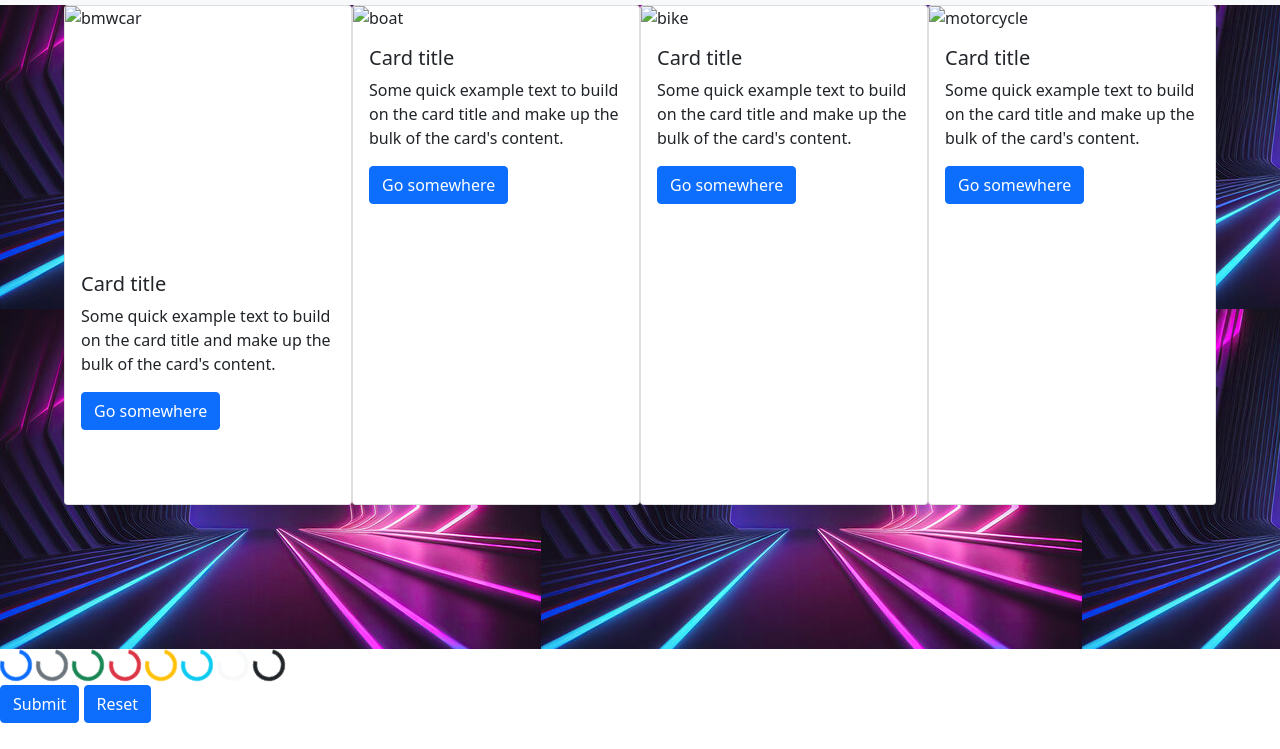
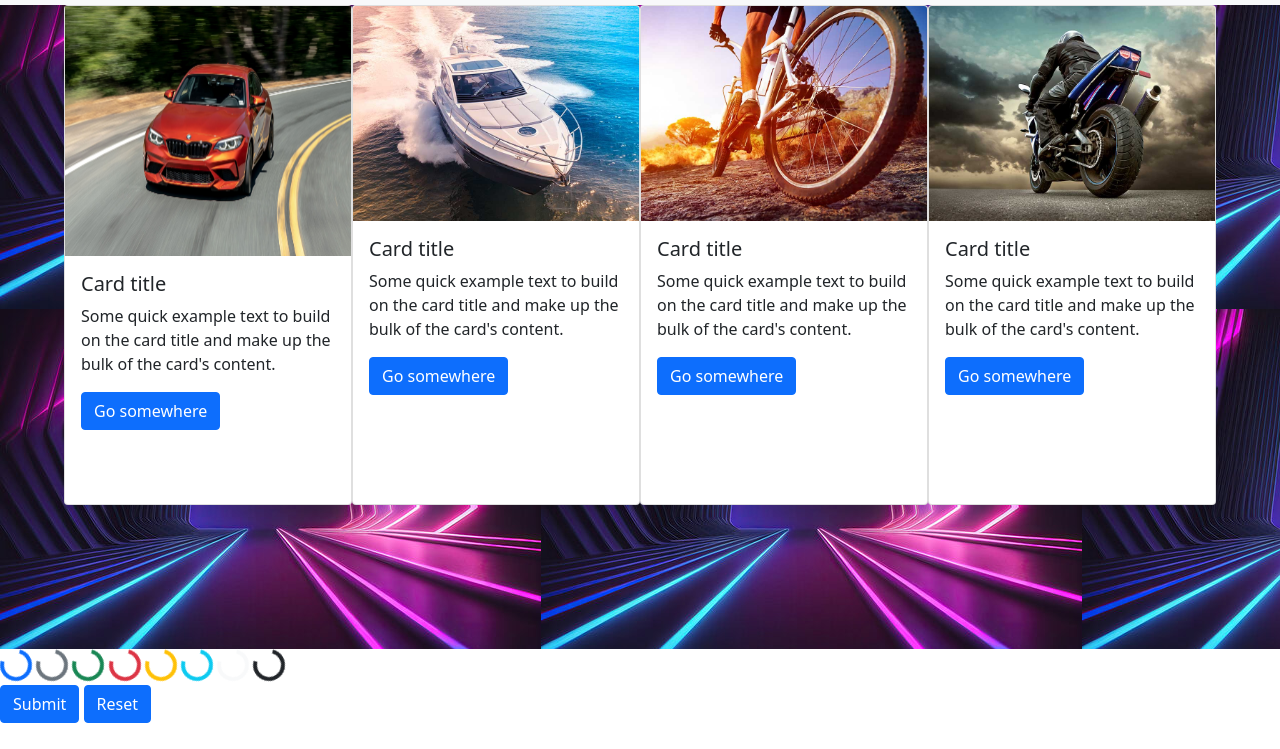
Before and after one commit to SheikhAttari007/assignment-with-bootstep, a plain HTML site: page index.html in a window 1280 px wide. Shown: the part 51-800 px from the top of the page. Drawn offline with nearby package versions, Linux system fonts and the light colour scheme.

Commit message:
images update

```diff
--- a/index.html
+++ b/index.html
@@ -51,7 +51,7 @@
           </nav>
           <div class="cardplc">
             <div class="card" style=" width: 18rem;">
-                <img  src="../main assaignment/image/2019-bmw-m2-competition-comparison-mcars-1608566983.jpg" class="card-img-top1" alt="bmwcar">
+                <img  src="./img/2019-bmw-m2-competition-comparison-mcars-1608566983.jpg" class="card-img-top1" alt="bmwcar">
                 <div class="card-body">
                   <h5 class="card-title">Card title</h5>
                   <p class="card-text">Some quick example text to build on the card title and make up the bulk of the card's content.</p>
@@ -59,21 +59,21 @@
                 </div>
               </div>
               <div class="card" style="width: 18rem;">
-                <img src="../main assaignment/image/category_boat.jpg" class="card-img-top" alt="boat">
+                <img src="./img/category_boat.jpg" class="card-img-top" alt="boat">
                 <div class="card-body">
                   <h5 class="card-title">Card title</h5>
                   <p class="card-text">Some quick example text to build on the card title and make up the bulk of the card's content.</p>
                   <a href="#" class="btn btn-primary">Go somewhere</a>
                 </div>
               </div><div class="card" style="width: 18rem;">
-                <img src="../main assaignment/image/category_bike.jpg" class="card-img-top" alt="bike">
+                <img src="./img/category_bike.jpg" class="card-img-top" alt="bike">
                 <div class="card-body">
                   <h5 class="card-title">Card title</h5>
                   <p class="card-text">Some quick example text to build on the card title and make up the bulk of the card's content.</p>
                   <a href="#" class="btn btn-primary">Go somewhere</a>
                 </div>
               </div><div class="card" style="width: 18rem;">
-                <img src="../main assaignment/image/category_motorcycle.jpg" class="card-img-top" alt="motorcycle">
+                <img src="./img/category_motorcycle.jpg" class="card-img-top" alt="motorcycle">
                 <div class="card-body">
                   <h5 class="card-title">Card title</h5>
                   <p class="card-text">Some quick example text to build on the card title and make up the bulk of the card's content.</p>
```
